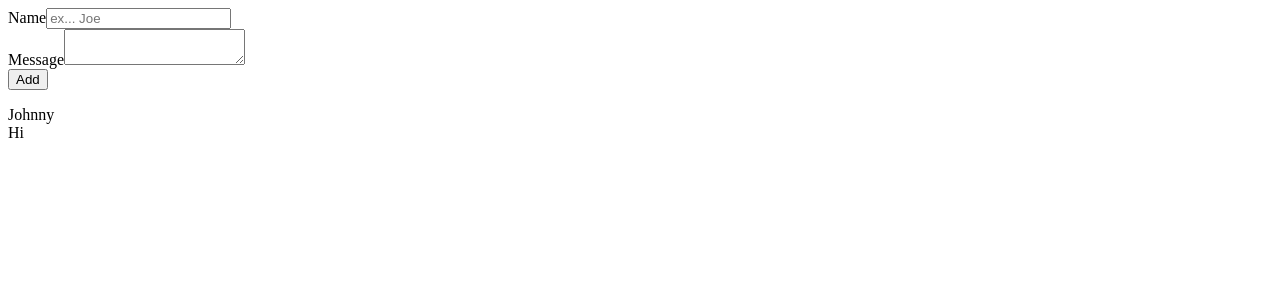
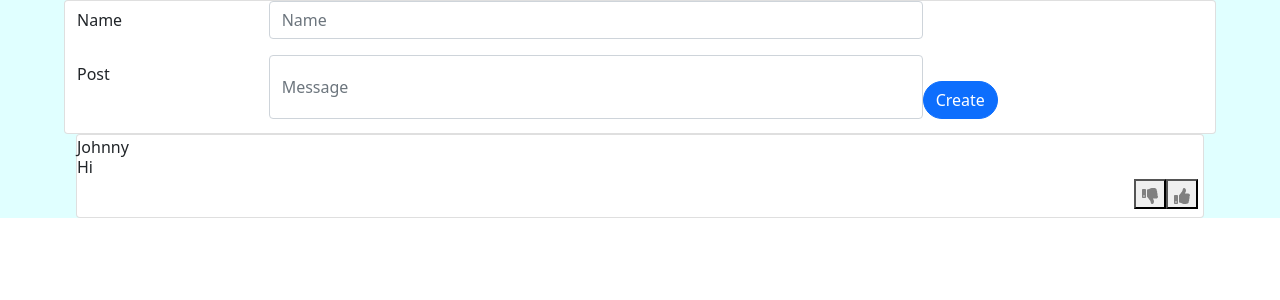
Before and after one commit to jlombardi22/social-feed, a React (Create React App) app: page / in a window 1280 px wide. Shown: the top 300 px of the page. Built offline with nearby package versions, Linux system fonts and the light colour scheme.

Commit message:
create the functionality for like & dislike buttons

```diff
--- a/package.json
+++ b/package.json
@@ -6,8 +6,11 @@
     "@testing-library/jest-dom": "^5.16.4",
     "@testing-library/react": "^13.1.1",
     "@testing-library/user-event": "^13.5.0",
+    "bootstrap": "^5.1.3",
+    "bootstrap-icons": "^1.8.1",
     "react": "^18.0.0",
     "react-dom": "^18.0.0",
+    "react-icons": "^4.3.1",
     "react-scripts": "5.0.1",
     "reactstrap": "^9.0.2",
     "web-vitals": "^2.1.4"
--- a/src/App.css
+++ b/src/App.css
@@ -0,0 +1,42 @@
+.app-container{
+    background-color: lightcyan;
+}
+.form-card{
+    flex-wrap: wrap;
+    width: 90%;
+}
+.message-card{
+    flex-wrap: wrap;
+    width: 90%;
+}
+.add-button{
+    border-radius: 30px;
+}
+.add-form-name{
+    width:70%;
+}
+.add-form-message{
+    width:70%;
+    display: flex;
+    flex-wrap: wrap;
+    margin-top: auto;
+    height: 4rem
+}
+.button-space{
+    display: inline-flex;
+    flex-wrap: wrap;
+    height: 2rem;
+    align-items: flex-end;
+}
+.post{
+   position: relative;
+   flex-wrap: wrap;
+
+}
+.thumbs{
+    position: relative;
+    text-align: end;
+    padding-left: 5px;
+    padding-right: 5px;
+
+}
--- a/src/App.js
+++ b/src/App.js
@@ -1,6 +1,8 @@
 import React, { useState } from "react";
 import Messages from "./components/AddMessage/AddMessageForm";
 import MessageCard from "./components/DisplayMessage/MessageCard";
+import "bootstrap/dist/css/bootstrap.min.css";
+import "bootstrap-icons/font/bootstrap-icons.css";
 import "./App.css";
 function App() {
   const [messages, setMessages] = useState([{ name: "Johnny", message: "Hi" }]);
@@ -10,7 +12,7 @@ function App() {
     setMessages(composeMessage);
   }
   return (
-    <div>
+    <div className="app-container">
       <Messages addNewMessage={addNewMessage} />
       <MessageCard postMade={messages} />
     </div>
--- a/src/components/AddMessage/AddMessageForm.jsx
+++ b/src/components/AddMessage/AddMessageForm.jsx
@@ -1,5 +1,5 @@
 import React, { useState } from "react";
-import { FormGroup, Label, Input, Button, Form } from "reactstrap";
+import { FormGroup, Label, Input, Button, Form, Card, Col } from "reactstrap";
 
 const AddMessageForm = props => {
   const [name, setName] = useState("");
@@ -12,34 +12,45 @@ const AddMessageForm = props => {
       message: message,
     };
     console.log(newMessage);
+    props.addNewMessage(newMessage);
   }
 
   return (
-    <Form inline>
-      <FormGroup onSubmit={handleSubmit}>
-        <Label for="fullName">Name</Label>
+    <Card className="form-card container-fluid">
+      <Form onSubmit={handleSubmit}>
+        <FormGroup row>
+          <Label for="fullName" sm={2}>
+            Name
+          </Label>
+          <Col sm={10}>
             <Input
-          id="exampleAddress"
+              className="add-form-name"
               name="text"
-          placeholder="ex... Joe"
+              placeholder="Name"
               value={name}
               onChange={e => setName(e.target.value)}
             />
+          </Col>
         </FormGroup>
-      <FormGroup>
-        <Label for="message">Message</Label>
+        <FormGroup row>
+          <Label className="post" for="message" sm={2}>
+            Post
+          </Label>
+          <Col className="button-space" sm={10}>
             <Input
-          id="exampleText"
+              className="add-form-message"
               name="text"
-          type="textarea"
+              placeholder="Message"
               value={message}
               onChange={e => setMessage(e.target.value)}
             />
+            <Button className="add-button" color="primary">
+              Create
+            </Button>
+          </Col>
         </FormGroup>
-      <Button color="success" type="submit">
-        Add
-      </Button>
       </Form>
+    </Card>
   );
 };
 
--- a/src/components/DisplayMessage/MessageCard.jsx
+++ b/src/components/DisplayMessage/MessageCard.jsx
@@ -1,21 +1,25 @@
-import { Card, CardBody, CardSubtitle, CardText, CardTitle } from "reactstrap";
+import { Card, CardSubtitle, CardText, CardTitle } from "reactstrap";
+import ThumbButton from "./ThumbButton";
 
 const MessageCard = props => {
   return (
-    <Card>
-      <CardBody>
-        <CardText>
-          {props.postMade.map((message, i) => {
-            return (
-              <CardTitle key={i}>
-                <CardSubtitle>{message.name}</CardSubtitle>
-                <CardSubtitle>{message.message}</CardSubtitle>
-              </CardTitle>
-            );
-          })}
-        </CardText>
-      </CardBody>
-    </Card>
+    <div className="container-fluid message-card">
+      {props.postMade.map((message, i) => {
+        return (
+          <Card key={i} className="user-card">
+            <CardTitle>
+              {message.name}
+              <CardSubtitle>
+                {message.message}
+                <CardText className="thumbs">
+                  <ThumbButton />
+                </CardText>
+              </CardSubtitle>
+            </CardTitle>
+          </Card>
+        );
+      })}
+    </div>
   );
 };
 
--- /dev/null
+++ b/src/components/DisplayMessage/ThumbButton.css
@@ -0,0 +1,9 @@
+.thumbs-up-active{
+    color: green;
+}
+.thumbs-down-active{
+    color: red;
+}
+.inactive{
+    color: grey;
+}
--- /dev/null
+++ b/src/components/DisplayMessage/ThumbButton.jsx
@@ -0,0 +1,35 @@
+import React, { useState } from "react";
+import { FaThumbsDown } from "react-icons/fa";
+import { FaThumbsUp } from "react-icons/fa";
+import "./ThumbButton.css";
+
+const ThumbButton = props => {
+  const [buttonUpClass, setButtonUpClass] = useState("inactive");
+  const [buttonDownClass, setButtonDownClass] = useState("inactive");
+  function handleClickUp() {
+    if (buttonUpClass === "inactive") {
+      setButtonUpClass("thumbs-up-active");
+    } else {
+      setButtonUpClass("inactive");
+    }
+  }
+  function handleClickDown() {
+    if (buttonDownClass === "inactive") {
+      setButtonDownClass("thumbs-down-active");
+    } else {
+      setButtonDownClass("inactive");
+    }
+  }
+  return (
+    <span>
+      <button className={buttonDownClass} onClick={handleClickDown}>
+        <FaThumbsDown className="thumbs-down" />
+      </button>
+      <button className={buttonUpClass} onClick={handleClickUp}>
+        <FaThumbsUp className="thumbs-up" />
+      </button>
+    </span>
+  );
+};
+
+export default ThumbButton;
```
Also changed, not shown: 1 other file (tests, documents, lock files or other folders). Lines whose indentation alone changed are shown as unchanged.
